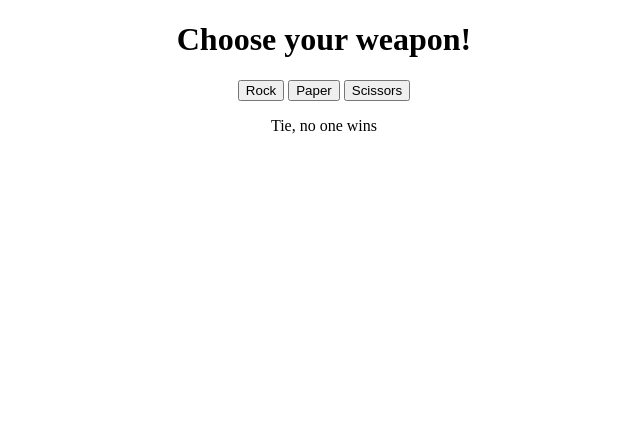
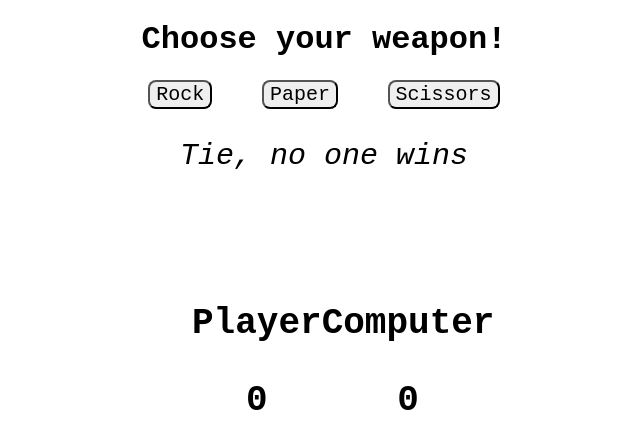
Before and after one commit to CcLoooS/rock-paper-scissors, a plain HTML site: page index.html in a window 1280 px wide. Both pictures are taken after a click on the button "Rock". Shown: the whole page, without its empty margins (316-956 px from the left). Drawn offline with Linux system fonts and the light colour scheme.

Commit message:
First revision finished

```diff
--- a/index.html
+++ b/index.html
@@ -16,5 +16,14 @@
       <button value="scissors">Scissors</button>
       <p id="result"></p>
     </div>
+        <div id="score">
+            <div class="player">Player
+                <p id="player-score">0</p>
+            </div>
+            <div class="computer">Computer
+                <p id="computer-score">0</p>
+            </div>
+        </div>
+        <div id="winner"></div>
   </body>
 </html>
--- a/script.js
+++ b/script.js
@@ -4,12 +4,11 @@
 // check winner //
 // reset //
 
-
 // Selects a random string from the array using Math.random() function //
 function getComputerChoice() {
-    const values = ["rock","paper","scissors"],
+  const values = ["rock", "paper", "scissors"],
     randomSelection = values[Math.floor(Math.random() * values.length)];
-    return randomSelection
+  return randomSelection;
 }
 
 // Function for what happens in each round //
@@ -23,6 +22,7 @@ function playRound(playerSelection, computerSelection) {
   } else if (playerSelection === "scissors") {
     if (computerSelection === "paper") {
       return "Player wins!";
+      ++playerScore;
     } else if (computerSelection === "rock") {
       return "Computer wins!";
     }
@@ -38,16 +38,38 @@ function playRound(playerSelection, computerSelection) {
 }
 
 // buttons is a node list. It looks and acts much like an array.
-const buttons = document.querySelectorAll('button');
-const resultElement = document.getElementById('result');
+const buttons = document.querySelectorAll("button");
+const resultElement = document.getElementById("result");
+
+let playerScore = 0;
+let computerScore = 0;
 
 // we use the .forEach method to iterate through each button
 buttons.forEach((button) => {
   // and for each one we add a 'click' listener
-    button.addEventListener('click', () => {
+  button.addEventListener("click", () => {
     const playerSelection = button.value;
     const computerSelection = getComputerChoice();
+    const playerScoreID = document.getElementById("player-score");
+    const computerScoreID = document.getElementById("computer-score");
     const result = playRound(playerSelection, computerSelection);
     resultElement.textContent = result;
+    const winner = document.getElementById("winner");
+
+    if (result === "Player wins!") {
+      playerScore++;
+    } else if (result === "Computer wins!") {
+      computerScore++;
+    }
+
+    playerScoreID.textContent = playerScore;
+    computerScoreID.textContent = computerScore;
+
+    if (playerScore === 5) {
+      return (winner.textContent = "HUMANS ARE VICTORIOUS!")
+    } else if (computerScore === 5) {
+      return (winner.textContent = "MACHINES ARE VICTORIOUS!")
+    }
+
   });
-  })
+});
--- a/styles.css
+++ b/styles.css
@@ -1,3 +1,34 @@
 #container {
     text-align: center;
+    font-family:'Courier New', Courier, monospace
 }
+
+#result {
+    font-size: 30px;
+    font-style: italic;
+}
+
+button {
+    margin: 0 20px;
+    font-size: 20px;
+    border-radius: 8px;
+    font-family:'Courier New', Courier, monospace
+}
+
+#score {
+    display: flex;
+    justify-content: space-between;
+    padding: 100px 500px;
+    font-size: 36px;
+    font-weight: bold;
+    text-align: center;
+    font-family:'Courier New', Courier, monospace
+}
+
+#winner {
+    text-align: center;
+    font-size: 48px;
+    font-weight: 800;
+    font-family:'Courier New', Courier, monospace;
+    padding: 10 20;
+}
```
Lines whose indentation alone changed are shown as unchanged.
